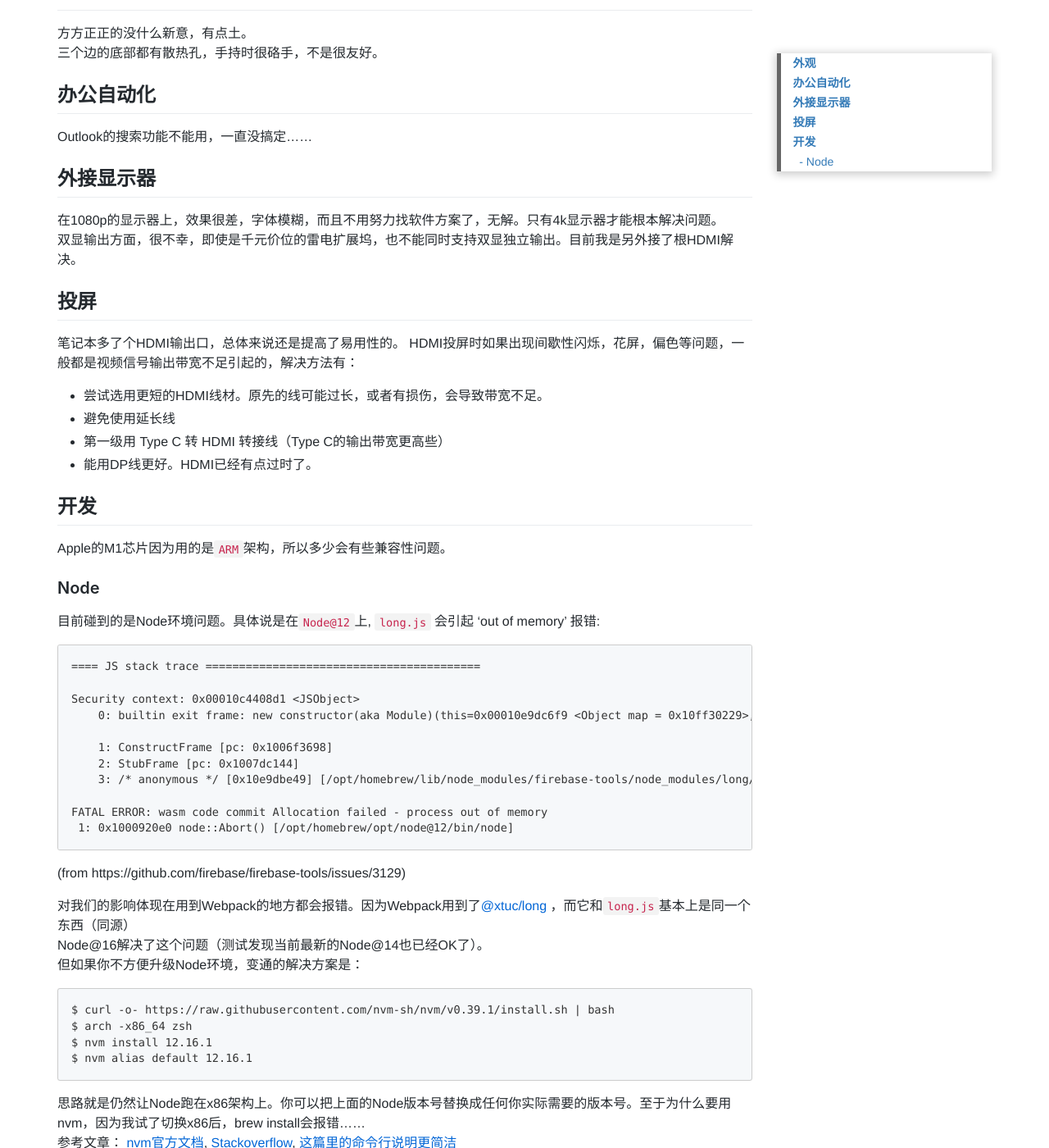
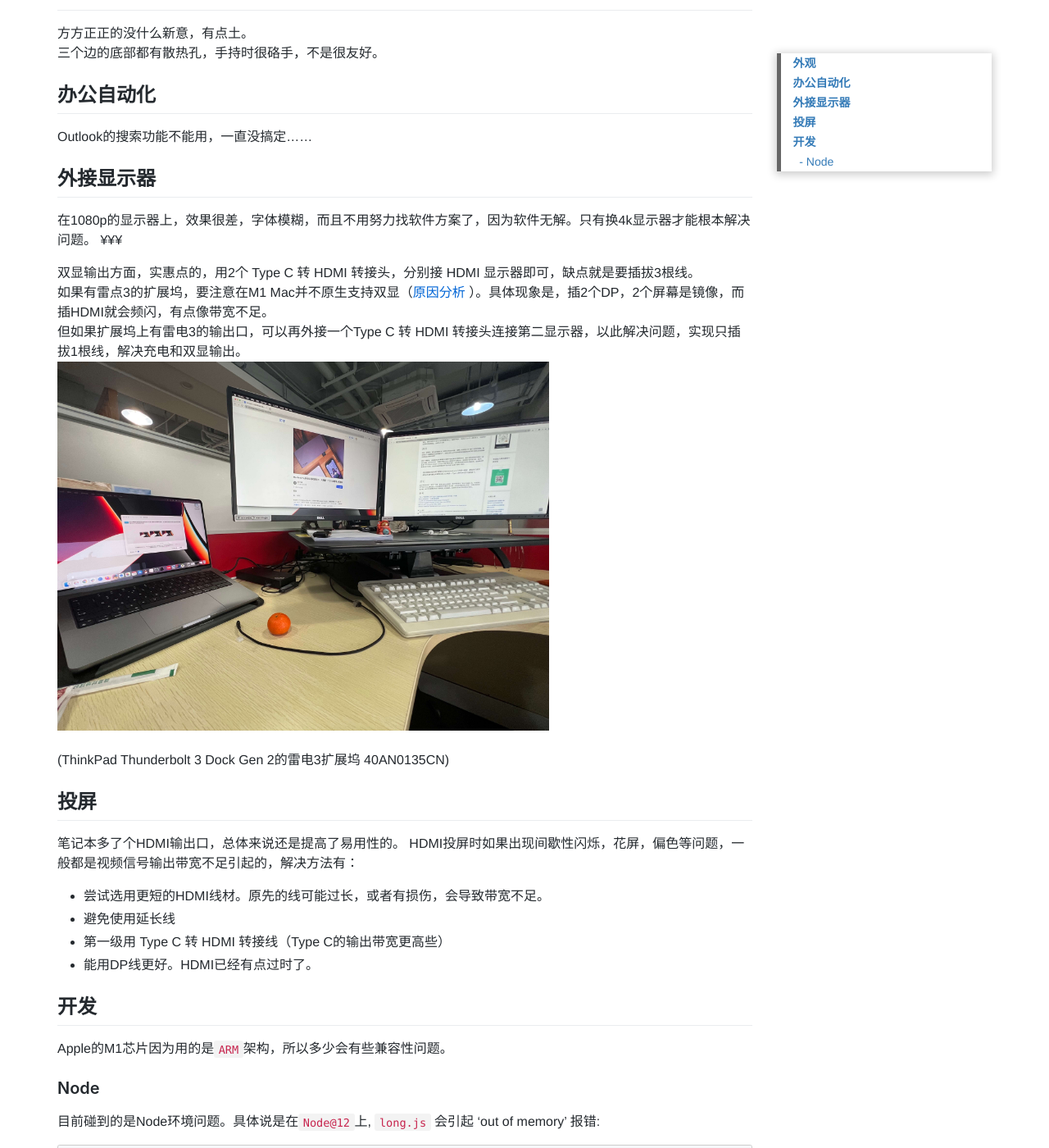
Before and after one commit to neulionweb/neulionweb.github.io, a Jekyll site: the page built from _posts/2022/2022-01-28-mac-m1.md, in a window 1280 px wide and 1400 px high, scrolled down 1374 px. Shown: the whole window at 82% size. Built offline with Jekyll 4.4.1, drawn with Linux system fonts in a browser that asks for light colours; nearby versions of some CDN libraries; comment, search, counter and statistics services are not loaded.

Commit message:
双显输出可以啦

```diff
--- a/_posts/2022/2022-01-28-mac-m1.md
+++ b/_posts/2022/2022-01-28-mac-m1.md
@@ -13,8 +13,13 @@ tags: mac m1 node
 Outlook的搜索功能不能用，一直没搞定……
 
 ## 外接显示器
-在1080p的显示器上，效果很差，字体模糊，而且不用努力找软件方案了，无解。只有4k显示器才能根本解决问题。
-双显输出方面，很不幸，即使是千元价位的雷电扩展坞，也不能同时支持双显独立输出。目前我是另外接了根HDMI解决。
+在1080p的显示器上，效果很差，字体模糊，而且不用努力找软件方案了，因为软件无解。只有换4k显示器才能根本解决问题。 ¥¥¥
+
+双显输出方面，实惠点的，用2个 Type C 转 HDMI 转接头，分别接 HDMI 显示器即可，缺点就是要插拔3根线。
+如果有雷点3的扩展坞，要注意在M1 Mac并不原生支持双显（[原因分析](https://blog.sharpbai.com/2020/08/macos%E4%B8%BA%E4%BD%95%E4%BD%BF%E7%94%A8%E4%B8%8D%E4%BA%86%E5%8F%8C%E6%98%BE%E7%A4%BA%E8%BE%93%E5%87%BA%E7%9A%84%E9%9B%B7%E7%94%B53%E6%89%A9%E5%B1%95%E5%9D%9E/) ）。具体现象是，插2个DP，2个屏幕是镜像，而插HDMI就会频闪，有点像带宽不足。
+但如果扩展坞上有雷电3的输出口，可以再外接一个Type C 转 HDMI 转接头连接第二显示器，以此解决问题，实现只插拔1根线，解决充电和双显输出。
+![双显输出]({{ site.cdn_prefix }}assets/images/2022/01/28/mac-m1-dual-display.jpg)
+(ThinkPad Thunderbolt 3 Dock Gen 2的雷电3扩展坞 40AN0135CN)
 
 ## 投屏
 笔记本多了个HDMI输出口，总体来说还是提高了易用性的。
```
Also changed, not shown: assets/images/2022/01/28/mac-m1-dual-display.jpg (added).
